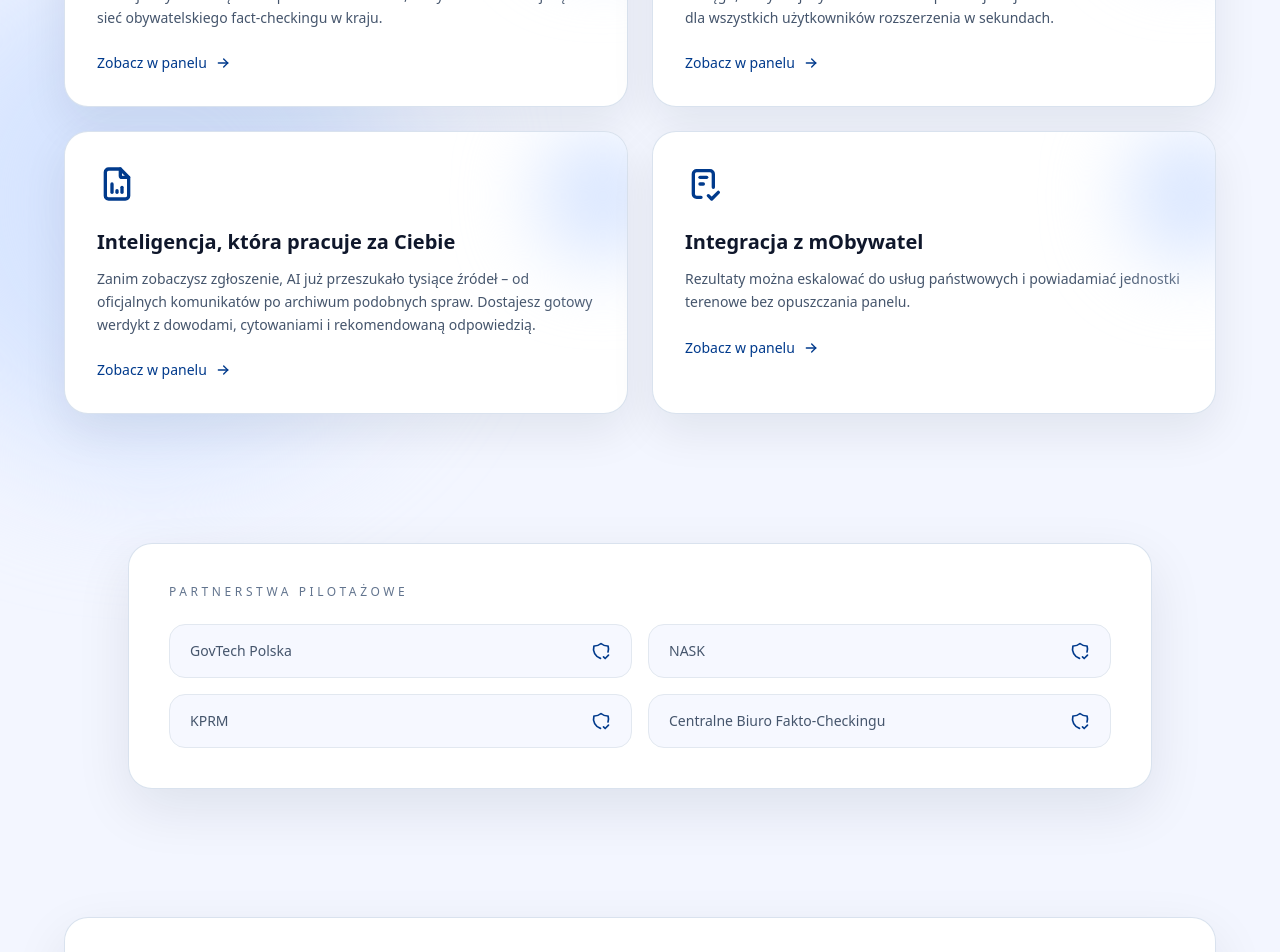
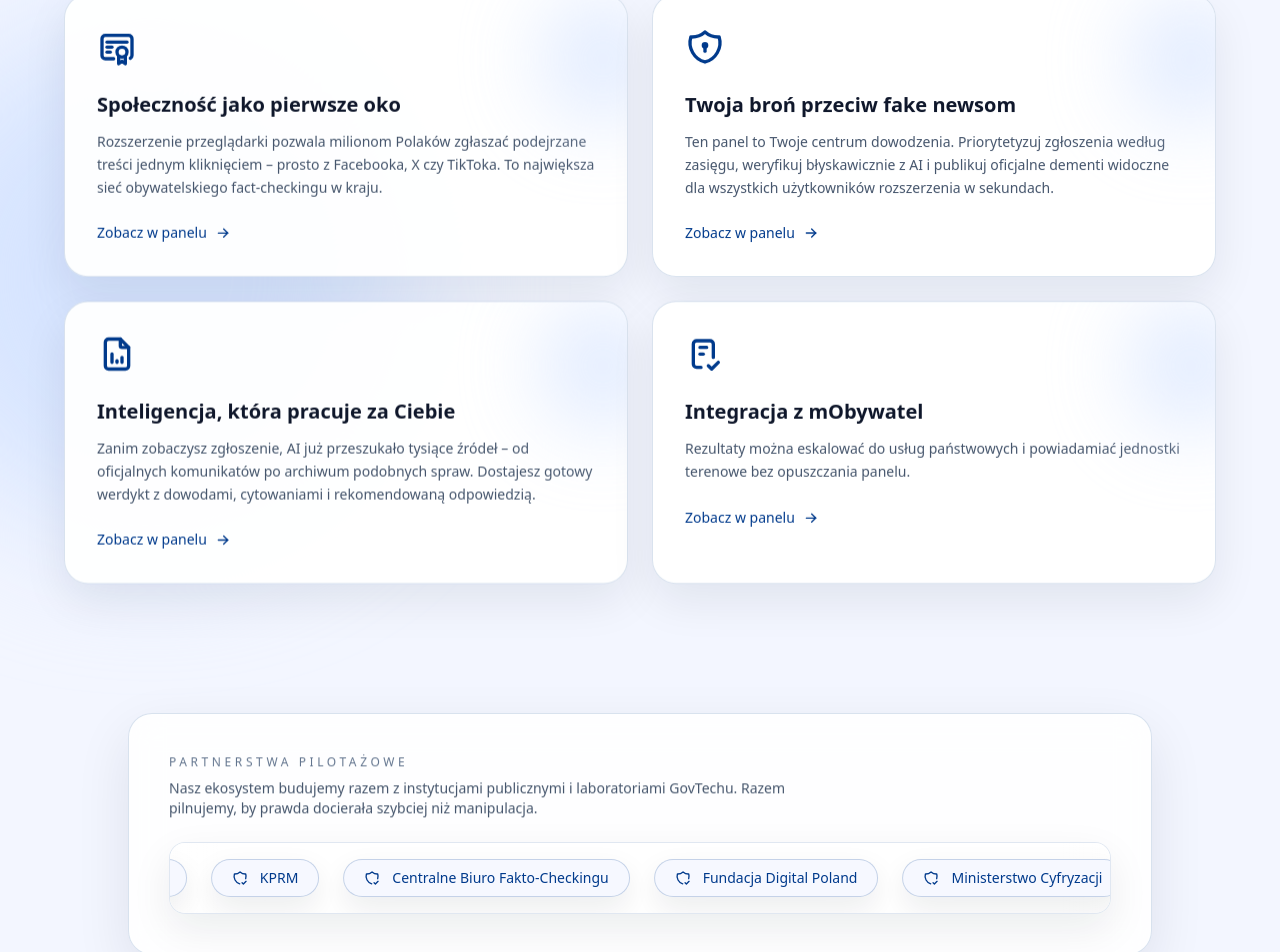
Before and after one commit to wozniak-slawomir/tarcza-factcheck, a Next.js app: page / in a window 1280 px wide. Shown: the part 1740-2692 px from the top of the page. Built offline with nearby package versions, Linux system fonts and the light colour scheme.

Commit message:
Improve Landing page (#13)

```diff
--- a/src/app/globals.css
+++ b/src/app/globals.css
@@ -178,4 +178,45 @@
     opacity: 0;
     animation: fade-rise 1s cubic-bezier(0.16, 1, 0.3, 1) forwards;
   }
+
+  @keyframes glow-pulse {
+    0%,
+    100% {
+      opacity: 0.65;
+      filter: blur(40px);
+    }
+    50% {
+      opacity: 1;
+      filter: blur(20px);
+    }
+  }
+
+  .animate-glow-pulse {
+    animation: glow-pulse 12s ease-in-out infinite;
+  }
+
+  @keyframes marquee {
+    0% {
+      transform: translateX(0);
+    }
+    100% {
+      transform: translateX(-50%);
+    }
+  }
+
+  .marquee-track {
+    display: flex;
+    width: max-content;
+    animation: marquee 28s linear infinite;
+  }
+
+  .marquee-track:hover {
+    animation-play-state: paused;
+  }
+
+  .glass-panel {
+    backdrop-filter: blur(18px);
+    background: linear-gradient(135deg, rgba(255, 255, 255, 0.78), rgba(255, 255, 255, 0.55));
+    border: 1px solid rgba(255, 255, 255, 0.4);
+  }
 }
--- a/src/app/page.tsx
+++ b/src/app/page.tsx
@@ -1,7 +1,20 @@
 "use client";
 
 import Link from "next/link";
-import { useEffect, useMemo, useState } from "react";
+import {
+  useCallback,
+  useEffect,
+  useMemo,
+  useRef,
+  useState,
+  type CSSProperties,
+  type PointerEvent,
+  type HTMLAttributes,
+  type ReactNode,
+} from "react";
+import clsx from "clsx";
+import { Badge } from "@/components/ui/badge";
+import { Button } from "@/components/ui/button";
 import {
   IconArrowRight,
   IconCertificate,
@@ -13,8 +26,98 @@ import {
   IconTimeline,
 } from "@tabler/icons-react";
 
-import { Badge } from "@/components/ui/badge";
-import { Button } from "@/components/ui/button";
+let motionMediaQuery: MediaQueryList | null = null;
+const motionListeners = new Set<(prefers: boolean) => void>();
+let cachedMotionPreference = false;
+let motionInitialised = false;
+
+function ensureMotionMediaQuery() {
+  if (motionInitialised || typeof window === "undefined") return;
+  motionMediaQuery = window.matchMedia("(prefers-reduced-motion: reduce)");
+  cachedMotionPreference = motionMediaQuery.matches;
+  const handleChange = (event: MediaQueryListEvent) => {
+    cachedMotionPreference = event.matches;
+    motionListeners.forEach((listener) => listener(cachedMotionPreference));
+  };
+  motionMediaQuery.addEventListener("change", handleChange);
+  motionInitialised = true;
+}
+
+function usePrefersReducedMotion() {
+  const [prefersReducedMotion, setPrefersReducedMotion] = useState(() => {
+    if (typeof window === "undefined") return false;
+    ensureMotionMediaQuery();
+    return cachedMotionPreference;
+  });
+
+  useEffect(() => {
+    if (typeof window === "undefined") return undefined;
+    ensureMotionMediaQuery();
+    const listener = (value: boolean) => setPrefersReducedMotion(value);
+    setPrefersReducedMotion(cachedMotionPreference);
+    motionListeners.add(listener);
+    return () => {
+      motionListeners.delete(listener);
+    };
+  }, []);
+
+  return prefersReducedMotion;
+}
+
+interface ScrollRevealProps extends HTMLAttributes<HTMLDivElement> {
+  delay?: number;
+  children: ReactNode;
+}
+
+function ScrollReveal({ delay = 0, className, children, style, ...rest }: ScrollRevealProps) {
+  const prefersReducedMotion = usePrefersReducedMotion();
+  const [visible, setVisible] = useState(prefersReducedMotion);
+  const nodeRef = useRef<HTMLDivElement | null>(null);
+
+  useEffect(() => {
+    if (prefersReducedMotion || typeof window === "undefined" || !("IntersectionObserver" in window)) {
+      setVisible(true);
+      return undefined;
+    }
+
+    const observer = new IntersectionObserver(
+      (entries) => {
+        entries.forEach((entry) => {
+          if (entry.isIntersecting) {
+            setVisible(true);
+            observer.unobserve(entry.target);
+          }
+        });
+      },
+      { threshold: 0.2 }
+    );
+
+    const current = nodeRef.current;
+    if (current) {
+      observer.observe(current);
+    }
+
+    return () => observer.disconnect();
+  }, [prefersReducedMotion]);
+
+  return (
+    <div
+      ref={nodeRef}
+      className={clsx(
+        "transition-all duration-700 will-change-transform",
+        visible ? "translate-y-0 opacity-100" : "translate-y-8 opacity-0",
+        className
+      )}
+      style={{
+        ...style,
+        transitionDelay: visible ? `${delay}s` : undefined,
+      }}
+      {...rest}
+    >
+      {children}
+    </div>
+  );
+}
 
 const features = [
   {
@@ -70,15 +173,27 @@ const stats = [
   { label: "Spraw obsłużonych w 2025", value: 12800, format: "compact" as const },
 ];
 
-const partners = ["GovTech Polska", "NASK", "KPRM", "Centralne Biuro Fakto-Checkingu"];
+const partners = [
+  "GovTech Polska",
+  "NASK",
+  "KPRM",
+  "Centralne Biuro Fakto-Checkingu",
+  "Fundacja Digital Poland",
+  "Ministerstwo Cyfryzacji",
+];
 
 export default function LandingPage() {
   const [animatedStats, setAnimatedStats] = useState(() => stats.map(() => 0));
+  const prefersReducedMotion = usePrefersReducedMotion();
+  const heroRef = useRef<HTMLDivElement | null>(null);
+  const pointerFrame = useRef<number | null>(null);
+  const [pointerPos, setPointerPos] = useState({ x: 50, y: 50 });
   const numberFormatter = useMemo(() => new Intl.NumberFormat("pl-PL"), []);
   const compactFormatter = useMemo(
     () => new Intl.NumberFormat("pl-PL", { notation: "compact", maximumFractionDigits: 1 }),
     []
   );
+  const partnerTicker = useMemo(() => [...partners, ...partners], []);
 
   useEffect(() => {
     const increments = stats.map((stat) => Math.max(1, Math.floor(stat.value / 80)));
@@ -104,6 +219,63 @@ export default function LandingPage() {
 
     return () => window.clearInterval(interval);
   }, []);
+
+  const handlePointerMove = useCallback(
+    (event: PointerEvent<HTMLDivElement>) => {
+      if (prefersReducedMotion || !heroRef.current) return;
+      const bounds = heroRef.current.getBoundingClientRect();
+      const x = ((event.clientX - bounds.left) / bounds.width) * 100;
+      const y = ((event.clientY - bounds.top) / bounds.height) * 100;
+      const clamp = (value: number) => Math.min(100, Math.max(0, value));
+
+      if (pointerFrame.current !== null) window.cancelAnimationFrame(pointerFrame.current);
+      pointerFrame.current = window.requestAnimationFrame(() => {
+        setPointerPos({ x: clamp(x), y: clamp(y) });
+      });
+    },
+    [prefersReducedMotion]
+  );
+
+  const resetPointer = useCallback(() => {
+    if (pointerFrame.current !== null) window.cancelAnimationFrame(pointerFrame.current);
+    setPointerPos({ x: 50, y: 50 });
+  }, []);
+
+  useEffect(() => {
+    return () => {
+      if (pointerFrame.current !== null) window.cancelAnimationFrame(pointerFrame.current);
+    };
+  }, []);
+
+  useEffect(() => {
+    if (prefersReducedMotion) {
+      setPointerPos({ x: 50, y: 50 });
+    }
+  }, [prefersReducedMotion]);
+
+  const heroSurfaceStyle = useMemo<CSSProperties>(
+    () => ({
+      background: `radial-gradient(circle at ${pointerPos.x}% ${pointerPos.y}%, rgba(0,58,140,0.14), transparent 60%)`,
+    }),
+    [pointerPos]
+  );
+
+  const heroTiltStyle = useMemo<CSSProperties>(
+    () => ({
+      transform: prefersReducedMotion
+        ? undefined
+        : `perspective(1400px) rotateX(${(50 - pointerPos.y) / 12}deg) rotateY(${(pointerPos.x - 50) / 12}deg)`,
+    }),
+    [pointerPos, prefersReducedMotion]
+  );
+
+  const heroGlowStyle = useMemo<CSSProperties>(
+    () => ({
+      left: `calc(${pointerPos.x}% - 16rem)`,
+      top: `calc(${pointerPos.y}% - 16rem)`,
+    }),
+    [pointerPos]
+  );
 
   return (
     <div className="relative min-h-screen overflow-hidden bg-[#f3f6ff] text-slate-900">
@@ -147,8 +319,10 @@ export default function LandingPage() {
               </span>
             </div>
 
-            <div className="grid items-center gap-16 md:grid-cols-[1.05fr,1fr]">
+            <div className="relative md:overflow-hidden rounded-[2.75rem] md:p-10 md:border lg:p-20 md:shadow-[0_35px_90px_rgba(15,23,42,0.18)] md:backdrop-blur-xl transition-transform duration-500">
+              <div className="grid items-center gap-16 md:grid-cols-[1.05fr,1fr] lg:gap-20">
                 <div className="space-y-8">
+                  <ScrollReveal className="space-y-6" delay={0.05}>
                     <h1 className="text-4xl font-semibold leading-[1.05] tracking-tight text-slate-900 sm:text-5xl lg:text-6xl">
                       Zatrzymaj{" "}
                       <span className="bg-gradient-to-r from-[#d4213d] via-[#ff4757] to-[#ff6b81] bg-clip-text text-transparent">
@@ -157,11 +331,12 @@ export default function LandingPage() {
                       zanim się rozprzestrzeni.
                     </h1>
                     <p className="max-w-xl text-lg text-slate-600">
-                  Tarcza łączy moc społeczności z wiedzą ekspertów. Miliony obywateli zgłaszają podejrzane treści przez
-                  rozszerzenie przeglądarki, a Ty weryfikujesz je w czasie rzeczywistym i publikujesz oficjalne
-                  odpowiedzi widoczne dla całej Polski.
+                      Tarcza łączy moc społeczności z wiedzą ekspertów. Miliony obywateli zgłaszają podejrzane treści
+                      przez rozszerzenie przeglądarki, a Ty weryfikujesz je w czasie rzeczywistym i publikujesz
+                      oficjalne odpowiedzi widoczne dla całej Polski.
                     </p>
-                <div className="flex flex-wrap items-center gap-4">
+                  </ScrollReveal>
+                  <ScrollReveal delay={0.12} className="flex flex-wrap items-center gap-4">
                     <Button
                       size="lg"
                       className="bg-[#d4213d] text-white shadow-[0_12px_35px_rgba(212,33,61,0.45)] hover:bg-[#bb1c34]"
@@ -180,7 +355,8 @@ export default function LandingPage() {
                     >
                       <Link href="#mission">Zobacz jak to działa</Link>
                     </Button>
-                </div>
+                  </ScrollReveal>
+                  <ScrollReveal delay={0.18}>
                     <div className="grid gap-6 sm:grid-cols-3">
                       {stats.map((stat, index) => {
                         const formattedValue = (() => {
@@ -205,10 +381,14 @@ export default function LandingPage() {
                         );
                       })}
                     </div>
+                  </ScrollReveal>
                 </div>
 
-              <div className="relative">
-                <div className="relative mx-auto flex max-w-md flex-col gap-4 rounded-[2.5rem] border border-[#003a8c]/15 bg-white p-6 shadow-[0_25px_60px_rgba(15,23,42,0.12)]">
+                <ScrollReveal delay={0.14} className="relative">
+                  <div
+                    className="relative mx-auto flex max-w-md flex-col gap-4 rounded-[2.5rem] border border-[#003a8c]/15 bg-white/95 p-6 shadow-[0_25px_60px_rgba(15,23,42,0.12)] transition-transform duration-700"
+                    style={heroTiltStyle}
+                  >
                     <div className="absolute -top-8 right-6 rounded-full border border-[#003a8c]/20 bg-[#003a8c]/10 px-4 py-2 text-xs font-medium uppercase tracking-widest text-[#003a8c] shadow-[0_0_20px_rgba(0,58,140,0.25)] animate-float-slow">
                       Panel dyżurny
                     </div>
@@ -271,6 +451,7 @@ export default function LandingPage() {
                       państwowej.
                     </p>
                   </div>
+                </ScrollReveal>
               </div>
             </div>
           </div>
@@ -278,17 +459,20 @@ export default function LandingPage() {
 
         <section className="px-6 sm:px-10">
           <div className="mx-auto max-w-6xl">
+            <ScrollReveal delay={0.05}>
               <h2 className="text-2xl font-semibold text-slate-900 md:text-3xl">
                 Dlaczego Tarcza jest niezbędna każdej instytucji
               </h2>
+            </ScrollReveal>
             <div className="mt-10 grid gap-6 md:grid-cols-2">
               {features.map((feature, index) => (
-                <div
+                <ScrollReveal
                   key={feature.title}
-                  className="animate-fade-rise group relative overflow-hidden rounded-3xl border border-[#003a8c]/15 bg-white p-8 shadow-[0_18px_45px_rgba(15,23,42,0.08)] transition-all duration-500 hover:-translate-y-1.5 hover:border-[#003a8c]/30"
-                  style={{ animationDelay: `${index * 0.1}s` }}
+                  delay={0.08 * index}
+                  className="group relative overflow-hidden rounded-3xl border border-[#003a8c]/15 bg-white/95 p-8 shadow-[0_18px_45px_rgba(15,23,42,0.08)] transition-all duration-500 hover:-translate-y-1.5 hover:border-[#003a8c]/30"
                 >
-                  <div className="absolute -right-10 top-0 h-32 w-32 rounded-full bg-[#d6e4ff] blur-2xl transition-opacity duration-500 group-hover:opacity-100" />
+                  <div className="pointer-events-none absolute inset-0 bg-gradient-to-br from-transparent via-[#d6e4ff]/40 to-transparent opacity-0 transition-opacity duration-500 group-hover:opacity-100" />
+                  <div className="absolute -right-10 top-0 h-32 w-32 rounded-full bg-[#d6e4ff] blur-2xl opacity-70 transition-opacity duration-500 group-hover:opacity-100" />
                   <feature.icon className="size-10 text-[#003a8c]" />
                   <h3 className="mt-6 text-xl font-semibold text-slate-900">{feature.title}</h3>
                   <p className="mt-3 text-sm leading-relaxed text-slate-600">{feature.description}</p>
@@ -296,32 +480,44 @@ export default function LandingPage() {
                     Zobacz w panelu
                     <IconArrowRight className="size-4" />
                   </div>
-                </div>
+                </ScrollReveal>
               ))}
             </div>
           </div>
         </section>
 
         <section className="px-6 sm:px-10">
-          <div className="mx-auto max-w-5xl rounded-3xl border border-[#003a8c]/15 bg-white p-10 shadow-[0_20px_55px_rgba(15,23,42,0.09)]">
+          <div className="mx-auto max-w-5xl rounded-3xl border border-[#003a8c]/15 bg-white/90 p-10 shadow-[0_20px_55px_rgba(15,23,42,0.09)] backdrop-blur-lg">
+            <ScrollReveal delay={0.05} className="space-y-2">
               <p className="text-xs uppercase tracking-[0.3em] text-slate-500">Partnerstwa pilotażowe</p>
-            <div className="mt-6 grid gap-4 sm:grid-cols-2">
-              {partners.map((partner) => (
-                <div
-                  key={partner}
-                  className="flex items-center justify-between rounded-2xl border border-slate-200 bg-[#f6f8ff] px-5 py-4 text-sm font-medium text-slate-600"
+              <p className="max-w-2xl text-sm text-slate-600">
+                Nasz ekosystem budujemy razem z instytucjami publicznymi i laboratoriami GovTechu. Razem pilnujemy, by
+                prawda docierała szybciej niż manipulacja.
+              </p>
+            </ScrollReveal>
+            <ScrollReveal delay={0.12}>
+              <div className="relative mt-6 overflow-hidden rounded-2xl border border-[#003a8c]/12 bg-white/80 text-[#003a8c] shadow-[0_15px_40px_rgba(15,23,42,0.08)]">
+                <div className="pointer-events-none absolute inset-y-0 left-0 w-12 bg-gradient-to-r from-white via-white/80 to-transparent" />
+                <div className="pointer-events-none absolute inset-y-0 right-0 w-12 bg-gradient-to-l from-white via-white/80 to-transparent" />
+                <div className={clsx("flex gap-6 py-4 pr-6", prefersReducedMotion ? undefined : "marquee-track")}>
+                  {partnerTicker.map((partner, index) => (
+                    <span
+                      key={`${partner}-${index}`}
+                      className="flex items-center gap-3 rounded-full border border-[#003a8c]/20 bg-[#f6f8ff] px-5 py-2 text-sm font-medium shadow-[0_12px_30px_rgba(15,23,42,0.08)]"
                     >
+                      <IconShieldCheck className="size-4" />
                       {partner}
-                  <IconShieldCheck className="size-5 text-[#003a8c]" />
-                </div>
+                    </span>
                   ))}
                 </div>
+              </div>
+            </ScrollReveal>
           </div>
         </section>
 
         <section id="mission" className="px-6 sm:px-10">
           <div className="mx-auto max-w-6xl rounded-3xl border border-[#003a8c]/15 bg-white p-10 shadow-[0_20px_55px_rgba(15,23,42,0.09)]">
-            <div className="flex flex-col gap-10 lg:flex-row lg:items-center lg:justify-between">
+            <ScrollReveal delay={0.05} className="flex flex-col gap-10 lg:flex-row lg:items-center lg:justify-between">
               <div className="max-w-xl space-y-6">
                 <Badge className="bg-[#003a8c]/15 text-[#003a8c]">Przepływ usług</Badge>
                 <h2 className="text-2xl font-semibold text-slate-900 md:text-3xl">
@@ -342,35 +538,41 @@ export default function LandingPage() {
                   Pełna kontrola audytowa
                 </div>
               </div>
-            </div>
+            </ScrollReveal>
             <div className="mt-10 grid gap-6 md:grid-cols-3">
               {timeline.map((step, index) => (
-                <div
+                <ScrollReveal
                   key={step.title}
-                  className="animate-fade-rise rounded-3xl border border-[#003a8c]/15 bg-[#f6f8ff] p-6 transition-transform duration-500 hover:-translate-y-1 hover:border-[#003a8c]/30"
-                  style={{ animationDelay: `${index * 0.08}s` }}
+                  delay={0.1 * index}
+                  className="relative overflow-hidden rounded-3xl border border-[#003a8c]/15 bg-[#f6f8ff] p-6 transition-transform duration-500 hover:-translate-y-1 hover:border-[#003a8c]/30"
                 >
+                  <span className="pointer-events-none absolute inset-x-0 top-0 h-0.5 bg-gradient-to-r from-transparent via-[#003a8c]/30 to-transparent" />
                   <div className="flex size-11 items-center justify-center rounded-2xl border border-[#003a8c]/15 bg-white text-sm font-semibold text-[#003a8c]">
                     0{index + 1}
                   </div>
                   <h3 className="mt-5 text-xl font-semibold text-slate-900">{step.title}</h3>
                   <p className="mt-3 text-sm leading-relaxed text-slate-600">{step.description}</p>
                   <p className="mt-4 text-sm font-medium text-[#003a8c]">{step.outcome}</p>
-                </div>
+                </ScrollReveal>
               ))}
             </div>
           </div>
         </section>
 
         <section className="px-6 sm:px-10">
-          <div className="mx-auto flex max-w-5xl flex-col gap-8 rounded-3xl border border-[#003a8c]/15 bg-gradient-to-br from-white via-[#eef3ff] to-[#d6e4ff] p-10 text-center shadow-[0_20px_55px_rgba(15,23,42,0.09)]">
+          <ScrollReveal
+            delay={0.05}
+            className="mx-auto flex max-w-5xl flex-col gap-8 rounded-3xl border border-[#003a8c]/15 bg-gradient-to-br from-white via-[#eef3ff] to-[#d6e4ff] p-10 text-center shadow-[0_20px_55px_rgba(15,23,42,0.09)]"
+          >
+            <div className="space-y-4">
               <h2 className="text-3xl font-semibold text-slate-900 md:text-4xl">
                 Gotowy bronić prawdy na pierwszej linii?
               </h2>
               <p className="text-lg text-slate-600">
-              Zaloguj się do panelu służbowego i dołącz do zespołu, który każdego dnia powstrzymuje dezinformację przed
-              dotarciem do milionów Polaków. Twoja decyzja może zmienić bieg debaty publicznej.
+                Zaloguj się do panelu służbowego i dołącz do zespołu, który każdego dnia powstrzymuje dezinformację
+                przed dotarciem do milionów Polaków. Twoja decyzja może zmienić bieg debaty publicznej.
               </p>
+            </div>
             <div className="flex flex-wrap items-center justify-center gap-4">
               <Button
                 size="lg"
@@ -391,7 +593,7 @@ export default function LandingPage() {
                 <Link href="mailto:ops@prompcik.dev">Porozmawiaj z ekspertem</Link>
               </Button>
             </div>
-          </div>
+          </ScrollReveal>
         </section>
       </main>
 
```
Lines whose indentation alone changed are shown as unchanged.
